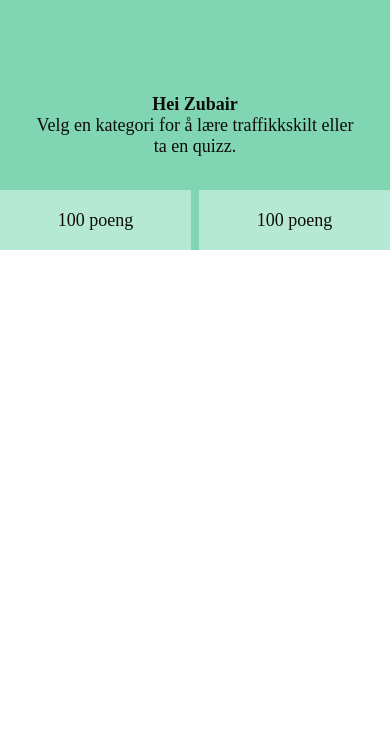
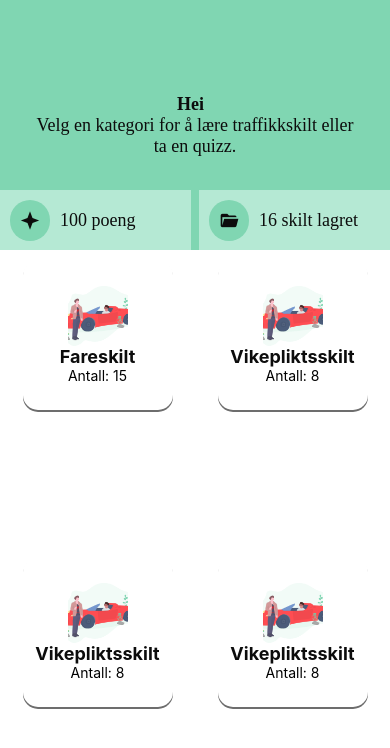
Before and after one commit to zubairrauf/rnSkiltApp, a React Native app: screen / in a window 390 px wide. Shown: the top 748 px of the page. Built offline with nearby package versions, Linux system fonts and the light colour scheme.

Commit message:
Made CategoryBox component with placeholder data

```diff
--- /dev/null
+++ b/components/CategoryBox.js
@@ -0,0 +1,45 @@
+import React from 'react';
+import { Image, StyleSheet, Text, TouchableOpacity } from 'react-native';
+
+import colors from '../config/colors'
+
+function CategoryBox({ title, subTitle, onPress, color = "white"}) {
+  return (
+    <TouchableOpacity
+      style={[styles.box, {backgroundColor: colors[color]}]}
+      onPress={onPress}
+    >
+        <Image source={require("../assets/images/car.png")} style={styles.image}/>
+        <Text style={styles.title}>{title}</Text>
+        <Text style={styles.subTitle}>{subTitle}</Text>
+    </TouchableOpacity>
+  );
+}
+
+const styles = StyleSheet.create({
+  box: {
+      borderRadius: 15,
+      alignItems: 'center',
+      justifyContent: 'center',
+      marginVertical: 10,
+      padding: 15,
+      width: 150,
+      height: 150,
+      shadowColor: '#303030',
+      shadowOffset: {width: 0, height: 2},
+      shadowOpacity: 0.7,
+      elevation: 3
+  },
+  image: {
+      width: 60,
+      height: 60
+  },
+  title: {
+      color: colors.dark,
+      fontSize: 18,
+      fontWeight: "700",
+      // textTransform: "uppercase",
+  }
+});
+
+export default CategoryBox;
--- a/screens/DashboardScreen.js
+++ b/screens/DashboardScreen.js
@@ -1,45 +1,69 @@
 import React, { useEffect, useState } from 'react';
 import { View, StyleSheet } from 'react-native';
+import { MaterialCommunityIcons } from '@expo/vector-icons'
 import AsyncStorage from '@react-native-async-storage/async-storage';
 
 import AppText from '../components/AppText'
+import CategoryBox from '../components/CategoryBox'
 import Eclips from '../components/Eclips'
 import Screen from '../components/Screen'
 import colors from '../config/colors';
 
 //Reading data from asycStorage
 //TODO: Move this function to the dashboard screen to show the name
-// const getName = async () => {
-//     try {
-//         return await AsyncStorage.getItem('kivName')
-//     } catch (error) {
-//         console.error(error)
-//     }
-// }
+
 
 function DashboardScreen(props) {
-    const [user, setUser] = useState({name: "Zubair", email: "zubairrr@gmail.com"});
+    const [name, setName] = useState();
 
-    // useEffect(() => {
-    //     console.log('Data back: ', getName())
-    //     const nameValue = getName()
-    //     setUser(nameValue)
-    //     console.log('USer: ', user)
-    // }, [])
+    //Get the name from AsyncStorage
+    const getName = async (key) => {
+      try {
+          const value = await AsyncStorage.getItem(key)
+          setName(value)
+      } catch (error) {
+          console.error(error)
+      }
+    }
+
+    //Run the getName on component load
+    useEffect(() => {
+        getName('user')
+    }, [])
 
   return (
       <>
         <View style={styles.topSection}>
             <View style={styles.textContainer}>
-                <AppText style={styles.heading}>Hei {user.name}</AppText>
+                <AppText style={styles.heading}>Hei {name} </AppText>
                 <AppText style={styles.description}>Velg en kategori for å lære traffikkskilt eller ta en quizz.</AppText>
             </View>
             <View style={styles.statsContainer}>
-                <View style={styles.statsBox}><AppText>100 poeng</AppText></View>
-                <View style={styles.statsBox}><AppText>100 poeng</AppText></View>
+                <View style={styles.statsBox}>
+                  <MaterialCommunityIcons
+                    name='star-four-points'
+                    size={20}
+                    color={colors.dark}
+                    style={styles.icon}
+                  />
+                  <AppText>100 poeng</AppText>
+                </View>
+                <View style={styles.statsBox}>
+                  <MaterialCommunityIcons
+                      name='folder-open'
+                      size={20}
+                      color={colors.dark}
+                      style={styles.icon}
+                    />
+                  <AppText>16 skilt lagret</AppText>
+                </View>
             </View>
         </View>
-        <Screen style={styles.container}>
+        <Screen style={styles.categoryContainer}>
+          <CategoryBox title="Fareskilt" subTitle="Antall: 15"/>
+          <CategoryBox title="Vikepliktsskilt" subTitle="Antall: 8"/>
+          <CategoryBox title="Vikepliktsskilt" subTitle="Antall: 8"/>
+          <CategoryBox title="Vikepliktsskilt" subTitle="Antall: 8"/>
         </Screen>
       </>
   );
@@ -76,8 +100,20 @@ const styles = StyleSheet.create({
       backgroundColor: colors.secondary,
       padding: 10,
       width: '49%',
+      flexDirection: 'row',
       alignItems: 'center',
-      justifyContent: 'center',
+      justifyContent: 'flex-start',
+  },
+  icon: {
+    padding: 10,
+    marginRight: 10,
+    backgroundColor: colors.primary,
+    borderRadius: 50,
+  },
+  categoryContainer: {
+    flexDirection: 'row',
+    flexWrap: 'wrap',
+    justifyContent: 'space-around'
   }
 });
 
```
